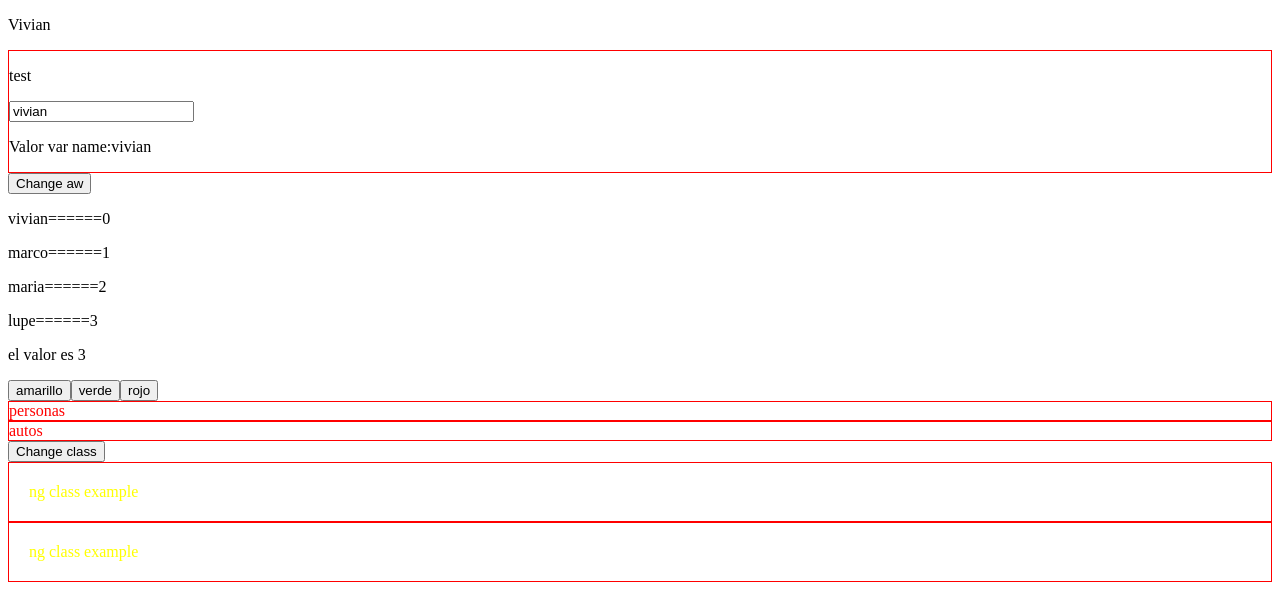
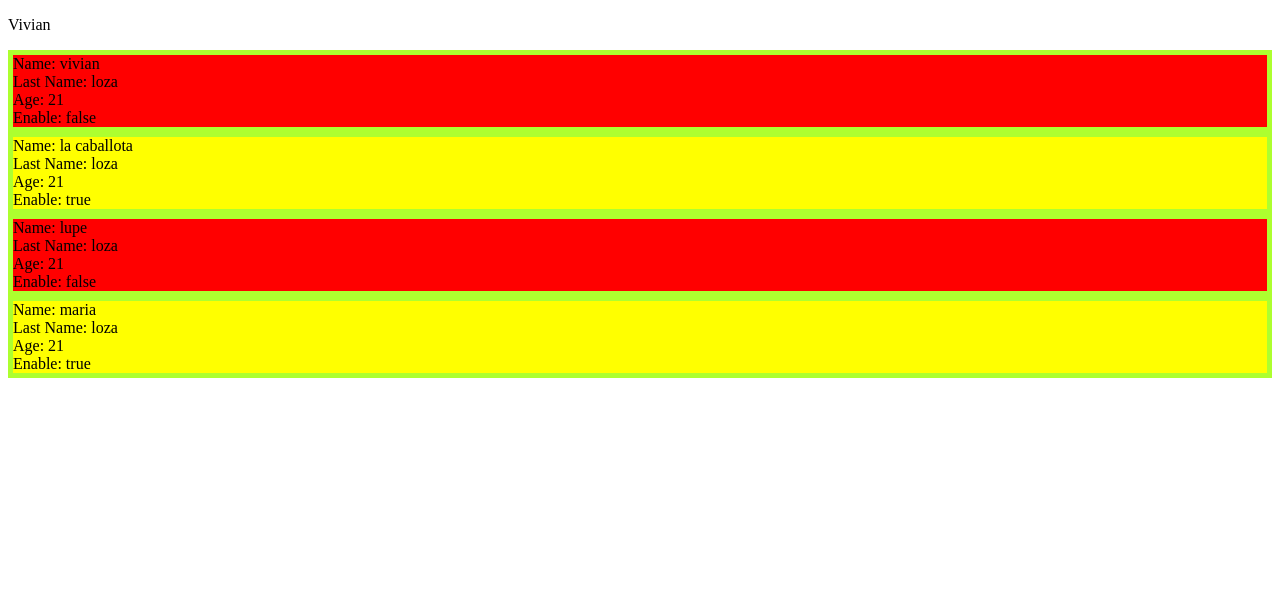
Before and after one commit to tamikaivi/-course-angular-upb, an Angular app: page / in a window 1280 px wide. Shown: the top 600 px of the page. Built offline with nearby package versions, Linux system fonts and the light colour scheme.

Commit message:
exampleComp,Style,ngfor

```diff
--- a/src/app/app.component.html
+++ b/src/app/app.component.html
@@ -1,40 +1,8 @@
 <p>
   Vivian
 </p>
-<app-test1 *ngIf="aw" name="vivian"></app-test1>
-<button (click)="aw=false;"> Change aw
-</button>
-<div *ngFor="let item of person, let i = index">
-
-  <p>
-    {{item}}======{{i}}
-  </p>
+<div *ngFor="let person of personas">
+  <div [ngStyle]="{'background':person.enable ? 'yellow' : 'red'}">
+    <persona [name]="person.name" [lastName]="person.lastName" [age]="person.age" [enable]="person.enable"></persona>
+  </div>
 </div>
-
-<div [ngSwitch]="aux">
-  <p *ngSwitchCase="3">el valor es 3</p>
-  <p *ngSwitchCase="2">el valor es 2</p>
-  <p *ngSwitchDefault>no es ni 2 ni 3</p>
-
-</div>
-
-<button (click)="auxcolor='yellow'">amarillo</button>
-<button (click)="auxcolor='green'">verde</button>
-<button (click)="auxcolor='red'">rojo</button>
-<div [ngStyle]="{'border':'1px solid '+auxcolor, 'color': auxcolor}">
- personas
-</div>
-<div [style.color]="auxcolor" [style.border]="'1px solid '+auxcolor">
-  autos
- </div>
-
-<button (click)="auxclass=!auxclass">
-  Change class
-</button>
- <div [ngClass]="{'test1':auxclass, 'test2':!auxclass}">
-  ng class example
- </div>
-
- <div [class.test1]="auxclass">
-  ng class example
- </div>
--- a/src/app/app.component.ts
+++ b/src/app/app.component.ts
@@ -1,4 +1,4 @@
-import { Component, OnInit } from '@angular/core';
+import { Component, OnInit, Input } from '@angular/core';
 import {from, fromEvent } from 'rxjs';
 
 @Component({
@@ -9,12 +9,31 @@ import {from, fromEvent } from 'rxjs';
 export class AppComponent implements OnInit{
   title = 'angular-course';
 
-  aw=true;
-  aux=3;
-  auxcolor='red';
-  auxclass=true;
-person = ["vivian", "marco", "maria", "lupe" ]
-  ngOnInit(){
+ personas=[
+  { name:'vivian',
+    lastName: 'loza',
+    age:21,
+    enable: false
+  },
+  { name:'la caballota',
+    lastName: 'loza',
+    age:21,
+    enable: true
+  },
+  { name:'lupe',
+    lastName: 'loza',
+    age:21,
+    enable: false
+  },
+  { name:'maria',
+    lastName: 'loza',
+    age:21,
+    enable: true
+  }
+ ]
+
+
+ ngOnInit(){
 
   }
 }
--- a/src/app/app.module.ts
+++ b/src/app/app.module.ts
@@ -2,12 +2,12 @@ import { BrowserModule } from '@angular/platform-browser';
 import { NgModule } from '@angular/core';
 
 import { AppComponent } from './app.component';
-import { Test1Component } from './test1/test1.component';
 import { FormsModule } from '@angular/forms';
+import { PersonaComponent } from './components/persona/persona.component';
 @NgModule({
    declarations: [
       AppComponent,
-      Test1Component
+      PersonaComponent
    ],
    imports: [
       BrowserModule,
--- /dev/null
+++ b/src/app/components/persona/persona.component.html
@@ -0,0 +1,7 @@
+
+<div style="display: flex; flex-direction: column; border: 5px solid greenyellow;">
+  <span>Name: {{name}}</span>
+  <span>Last Name: {{lastName}}</span>
+  <span>Age: {{age}}</span>
+  <span>Enable: {{enable}}</span>
+</div>
--- /dev/null
+++ b/src/app/components/persona/persona.component.ts
@@ -0,0 +1,20 @@
+import { Component, OnInit, Input } from '@angular/core';
+
+@Component({
+  selector: 'persona',
+  templateUrl: './persona.component.html',
+  styleUrls: ['./persona.component.scss']
+})
+export class PersonaComponent implements OnInit {
+
+  @Input() name:string;
+  @Input() lastName:string;
+  @Input() age:number;
+  @Input() enable:boolean;
+
+  constructor() { }
+
+  ngOnInit() {
+  }
+
+}
--- a/src/app/test1/test1.component.ts
+++ /dev/null
@@ -1,53 +0,0 @@
-import { Component, OnInit, Input, Output, EventEmitter, DoCheck, OnChanges, OnDestroy, AfterContentInit, AfterContentChecked, AfterViewInit, AfterViewChecked } from '@angular/core';
-
-@Component({
-  selector: 'app-test1',
-  template: `
-  <div style="border: 1px solid red;">
-  <p>
-    test
-  </p>
-  <input type="text" [(ngModel)]="name" >
-
-  <p>
-    Valor var name:{{name}}
-  </p>
-</div>
-  `,
-  styles: [``]})
-export class Test1Component implements OnInit, DoCheck, OnChanges, AfterContentInit,AfterContentChecked, AfterViewInit, AfterViewChecked, OnDestroy {
-
-
-  @Input() name:string;
-
-  constructor() { }
-
-  ngOnInit() {
-    console.log('On Init')
-  }
-
-  ngOnChanges(){
-    console.log('On change')
-  }
-  ngDoCheck(){
-    console.log('On check')
-  }
-
-  ngAfterContentInit(){
-    console.log("AfterContentInit")
-  }
-  ngAfterContentChecked(){
-    console.log("AfterContentChecked")
-  }
-  ngAfterViewInit(){
-    console.log("AfterViewInit")
-  }
-  ngAfterViewChecked(){
-    console.log("AfterViewChecked")
-  }
-  ngOnDestroy(){
-    console.log("Destroy")
-  }
-
-
-}
```
Also changed, not shown: src/app/components/persona/persona.component.scss (added), 1 other file (tests, documents, lock files or other folders).
